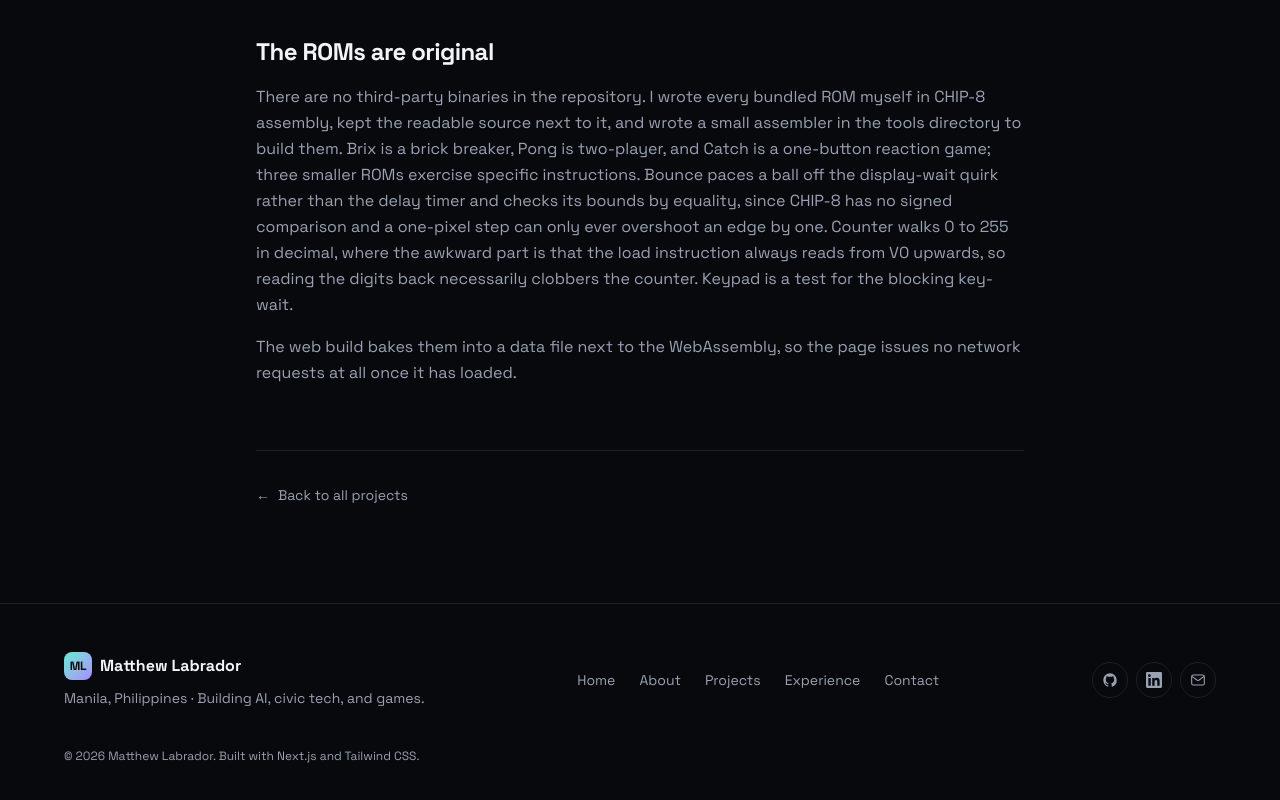
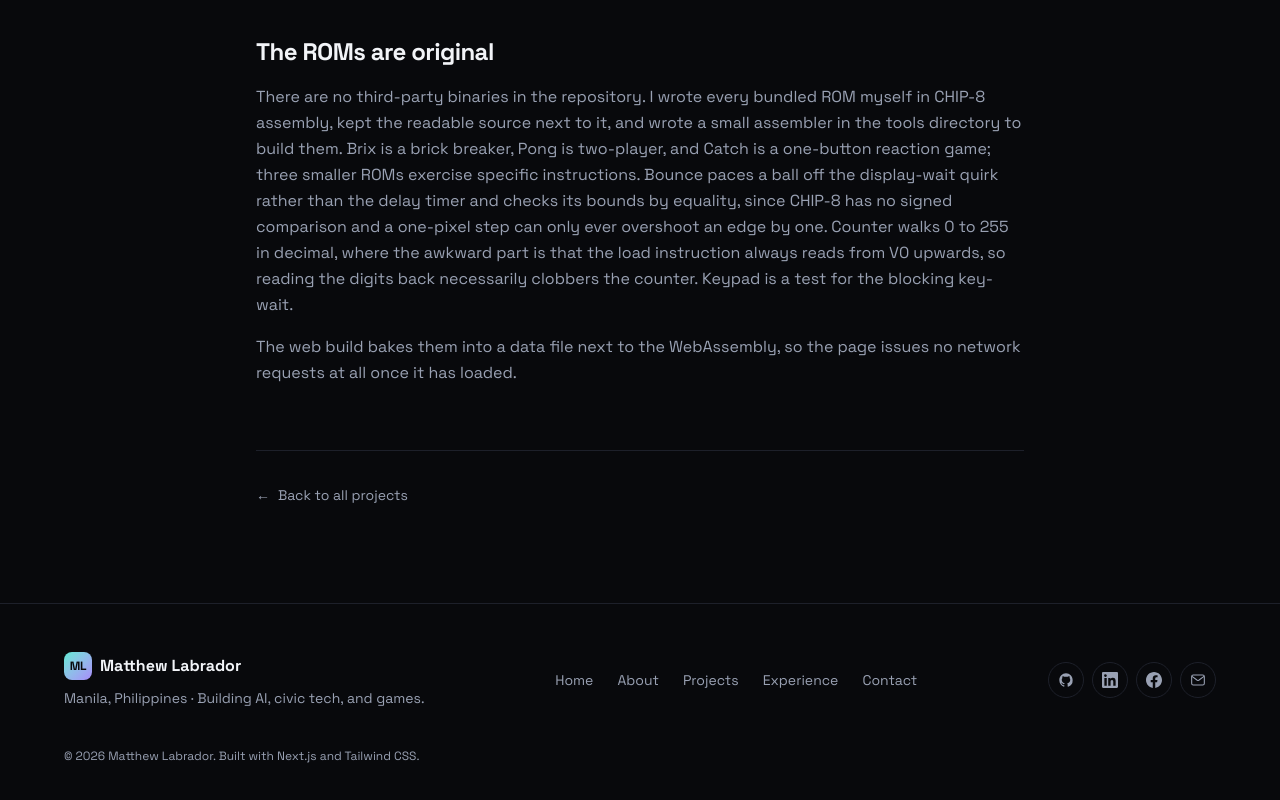
Before and after one commit to M4tyu633/portfolio, a Next.js app: page /projects/chip-8-emulator in a window 1280 px wide. Shown: the part 3800-4600 px from the top of the page. Built offline with nearby package versions, Linux system fonts and the light colour scheme.

Commit message:
Add Facebook link and icon to Hero, Footer, Contact, and metadata

```diff
--- a/src/app/layout.tsx
+++ b/src/app/layout.tsx
@@ -58,7 +58,7 @@ const personSchema = {
   knowsAbout: about.paragraphs.length
     ? ["Multi-Agent Systems", "Machine Learning", "Game Development", "LLMs"]
     : undefined,
-  sameAs: [contact.github, contact.linkedin].filter(Boolean),
+  sameAs: [contact.github, contact.linkedin, contact.facebook].filter(Boolean),
 };
 
 /**
--- a/src/components/Footer.tsx
+++ b/src/components/Footer.tsx
@@ -1,6 +1,6 @@
 import Link from "next/link";
 import { contact, hero, navLinks } from "@/content/data";
-import { IconGithub, IconLinkedin, IconMail } from "./Icons";
+import { IconFacebook, IconGithub, IconLinkedin, IconMail } from "./Icons";
 
 export default function Footer() {
   // Server-rendered, so this is baked in at build time — no hydration mismatch.
@@ -63,6 +63,19 @@ export default function Footer() {
               </span>
             </a>
           )}
+          {contact.facebook && (
+            <a
+              href={contact.facebook}
+              target="_blank"
+              rel="noreferrer"
+              aria-label="Facebook"
+              className="border-border text-muted hover:border-accent hover:text-accent grid h-9 w-9 place-items-center rounded-full border transition-colors"
+            >
+              <span className="h-4 w-4">
+                <IconFacebook />
+              </span>
+            </a>
+          )}
           <a
             href={`mailto:${contact.email}`}
             aria-label="Email"
--- a/src/components/Hero.tsx
+++ b/src/components/Hero.tsx
@@ -3,6 +3,7 @@ import IdBadge from "./IdBadge";
 import {
   IconArrow,
   IconDoc,
+  IconFacebook,
   IconGithub,
   IconLinkedin,
   IconMail,
@@ -106,6 +107,11 @@ export default function Hero() {
                 <IconLinkedin />
               </SocialLink>
             )}
+            {contact.facebook && (
+              <SocialLink href={contact.facebook} label="Facebook">
+                <IconFacebook />
+              </SocialLink>
+            )}
             <SocialLink href={`mailto:${contact.email}`} label="Email">
               <IconMail />
             </SocialLink>
--- a/src/content/data.ts
+++ b/src/content/data.ts
@@ -74,7 +74,7 @@ export const contact = {
   // Set to "" to hide a link entirely.
   github: "https://github.com/M4tyu633",
   linkedin: "https://www.linkedin.com/in/m4tyuuu1/",
-  facebook: "https://www.facebook.com/matthewtlabrador/",
+  facebook: "https://www.facebook.com/matthewtlabrador",
   // The Resume button. Set to "" to hide it.
   // To update: replace public/Matthew_Labrador_Resume.pdf with a new export.
   resume: "/Matthew_Labrador_Resume.pdf",
```
